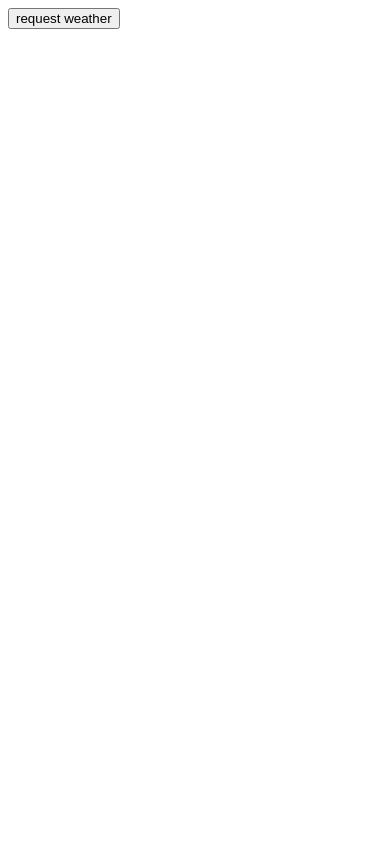
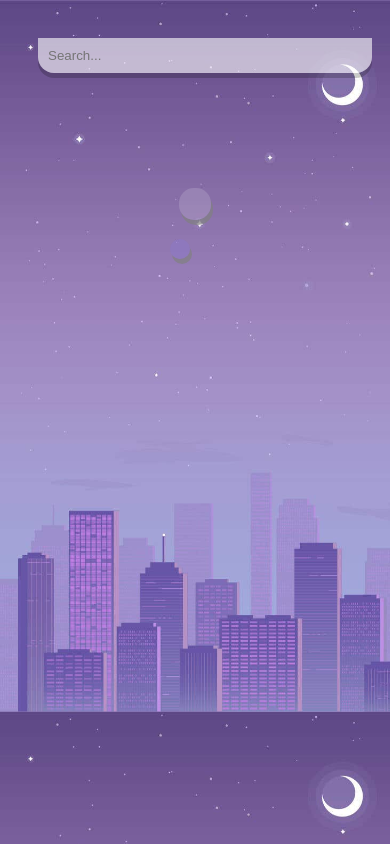
Before and after one commit to trekvartista/weather-clear, a React (Create React App) app: page / in a window 390 px wide. Built offline with nearby package versions, Linux system fonts and the light colour scheme.

Commit message:
simple display of Current Weather around the world

```diff
--- a/src/App.js
+++ b/src/App.js
@@ -1,4 +1,4 @@
-import Weather from "./components/Weather";
+import Weather from "./components/Weather/Weather";
 
 function App() {
   return (
--- a/src/api/api.js
+++ b/src/api/api.js
@@ -20,8 +20,8 @@ const axios = Axios.create({
 })
 
 export const weatherAPI = {
-    requestCurrentWeather: () => {
-        return axios.get(`/current.json?q=bishkek&aqi=no`)
+    requestCurrentWeather: (input) => {
+        return axios.get(`/current.json?q=${input}&aqi=no`)
                     // .then(function (response) {
             	    //     console.log(response.data);
                     // })
--- a/src/components/Weather.jsx
+++ /dev/null
@@ -1,20 +0,0 @@
-import React, { useState } from 'react';
-import { weatherAPI } from '../api/api';
-
-function Weather() {
-
-    const [state, setState] = useState()
-
-    return (
-        <div>
-            <button onClick={async () => {
-                const response = await weatherAPI.requestCurrentWeather()
-                console.log(response.data)
-                }}>
-                request weather
-            </button>
-        </div>
-    )
-}
-
-export default Weather
--- /dev/null
+++ b/src/components/Weather/Weather.jsx
@@ -0,0 +1,72 @@
+import React, { useState } from 'react'
+import { weatherAPI } from '../../api/api'
+import s from './Weather.module.css'
+
+function Weather() {
+
+    const initialLocation = {
+        country: '',
+        localtime: '',
+        name: ''
+    }
+
+    const initialWeather = {
+        temp_c: '',
+        condition: {
+        }
+    }
+
+    const [input, setInput] = useState()
+    const [location, setLocation] = useState(initialLocation)
+    const [weather, setWeather] = useState(initialWeather)
+
+    const handleEvent = async (event) => {
+        if (event.keyCode === 13) {
+            event.preventDefault();
+
+            const response = await weatherAPI.requestCurrentWeather(input)
+
+            // TODO: error handling
+            // debugger
+
+            const {country, localtime, name} = response.data.location
+            setLocation({country, localtime, name})
+
+            const {condition, temp_c} = response.data.current
+            setWeather({condition, temp_c})
+            console.log(response.data)
+        }
+    }
+
+    return (
+        <div className={s.main}>
+            <input
+                type='text'
+                className={s.searchBox}
+                autoComplete='false'
+                placeholder='Search...'
+                onChange={(e) => setInput(e.target.value)}
+                onKeyUp={async (e) => { handleEvent(e) }}>
+            </input>
+
+            <div className={s.location}>
+                <div className={s.name}> {location.name} {location.country} </div>
+                {/* <div className={s.country}> {location.country} </div> */}
+                <div className={s.date}> {location.localtime} </div>
+            </div>
+
+            <div className={s.tempBox}>
+                <div className={s.temperature}> {weather.temp_c} </div>
+            </div>
+
+            <div className={s.weatherBox}>
+                <div className={s.condition}> {weather.condition.text} </div>
+                <div className={s.icon}>
+                    <img src={weather.condition.icon} alt=''/>
+                </div>
+            </div>
+        </div>
+    )
+}
+
+export default Weather
--- /dev/null
+++ b/src/components/Weather/Weather.module.css
@@ -0,0 +1,104 @@
+body {
+    background-color: lightgreen;
+}
+@media only screen and (max-width: 1600px) {
+    body {
+        background-image: url('../../assets/city-wallpaper.jpg');
+        background-size: 1536px 724px;
+        /* background-size: cover; */
+    }
+}
+
+@media only screen and (max-width: 640px) {
+    body {
+        background-image: url('../../assets/default-night.jpg');
+        background-size: 400px auto;
+        padding: 30px;
+    }
+}
+
+.searchBox {
+    width: 100%;
+    margin: 0 0 75px 0;
+    padding: 10px;
+
+    appearance: none;
+    border: none;
+    outline: none;
+
+    background-color: rgba(255, 255, 255, 0.6);
+    border-radius: 0 0 16px 16px;
+
+    box-shadow: 0 5px rgba(0, 0, 0, 0.2);
+    transition: 0.25s ease-in-out;
+
+    margin-top: -25x;
+}
+
+.searchBox:focus {
+    background-color: rgba(255, 255, 255, 0.8);
+}
+
+.name {
+    text-align: center;
+    color: white;
+    font-weight: 500;
+    font-size: 32px;
+    text-shadow: 3px 2px rgba(50, 50, 70, 0.5);
+}
+
+
+.date {
+    color: white;
+    text-align: center;
+    font-size: 18px;
+    font-style: italic;
+    text-shadow: 2px 2px rgba(50, 60, 70, 0.5);
+}
+
+.tempBox {
+    text-align: center;
+}
+
+.temperature {
+    text-align: center;
+    background-color: rgba(255, 255, 255, 0.15);
+    font-size: 100px;
+    font-weight: 600;
+    color: white;
+
+    margin: 40px 0 0 0;
+    padding: 16px 16px;
+    display: inline-block;
+    border-radius: 15px;
+
+    text-shadow: 5px 4px rgba(128, 128, 128, 0.7);
+    box-shadow: 2px 5px rgba(128, 128, 128, 0.7);
+}
+
+.weatherBox {
+    text-align: center;
+    margin: 15px;
+}
+
+.condition {
+    text-align: center;
+    background-color: rgba(139, 121, 204, 0.466);
+    color: white;
+    font-size: 24px;
+
+    padding: 10px;
+    display: inline-block;
+    border-radius: 10px;
+    margin-left: -30px;
+
+    text-shadow: 3px 2px rgba(128, 128, 128, 0.7);
+    box-shadow: 2px 5px rgba(128, 128, 128, 0.7);
+    /* display: inline; */
+}
+
+.icon {
+    margin-top: -5px;
+    position: absolute;
+    display: inline;
+}
```
